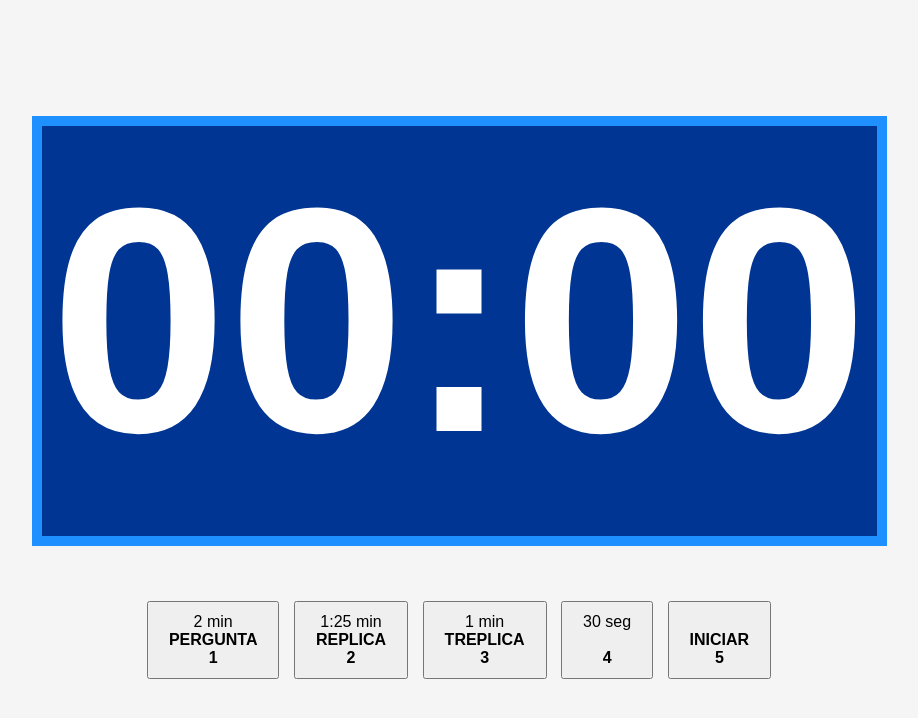
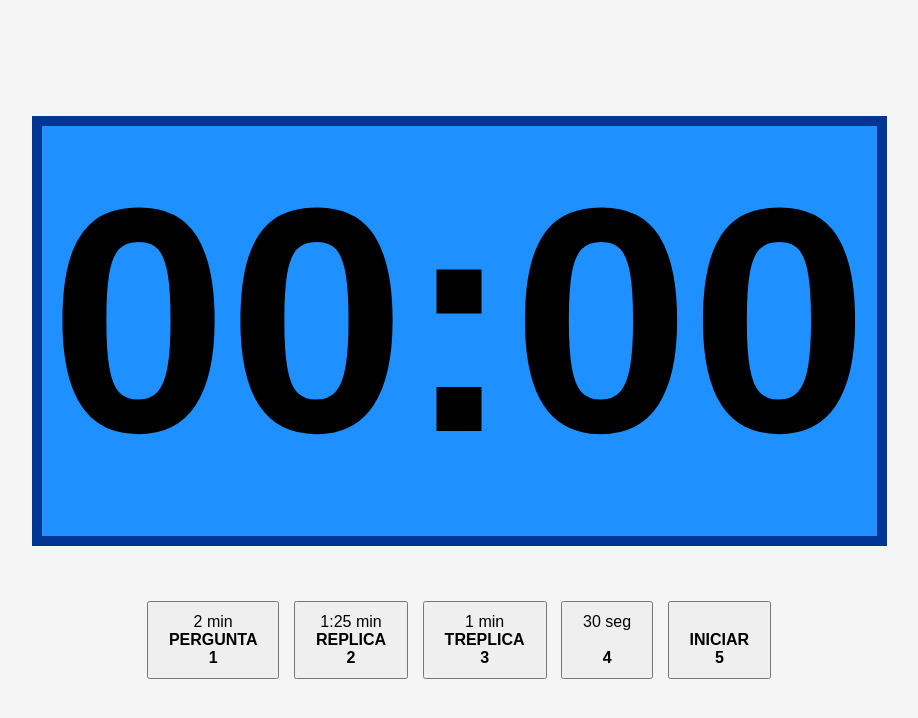
Before and after one commit to Joenderson94/html-css, a plain HTML site: page desafios/cronometro/index.html in a window 1280 px wide. Shown: the whole page, without its empty margins (181-1099 px from the left). Drawn offline with Linux system fonts and the light colour scheme.

Commit message:
Update styles.css

```diff
--- a/desafios/cronometro/styles.css
+++ b/desafios/cronometro/styles.css
@@ -15,9 +15,8 @@ body {
 
 div#timer {
     text-align: center;
-    background-color: rgb(1, 53, 148);
-    border: 10px solid dodgerblue;
-    color: white;
+    background-color: dodgerblue;
+    border: 10px solid  rgb(1, 53, 148);
     width: 835px;
     height: 400px;
     font-size: 20em;
```
